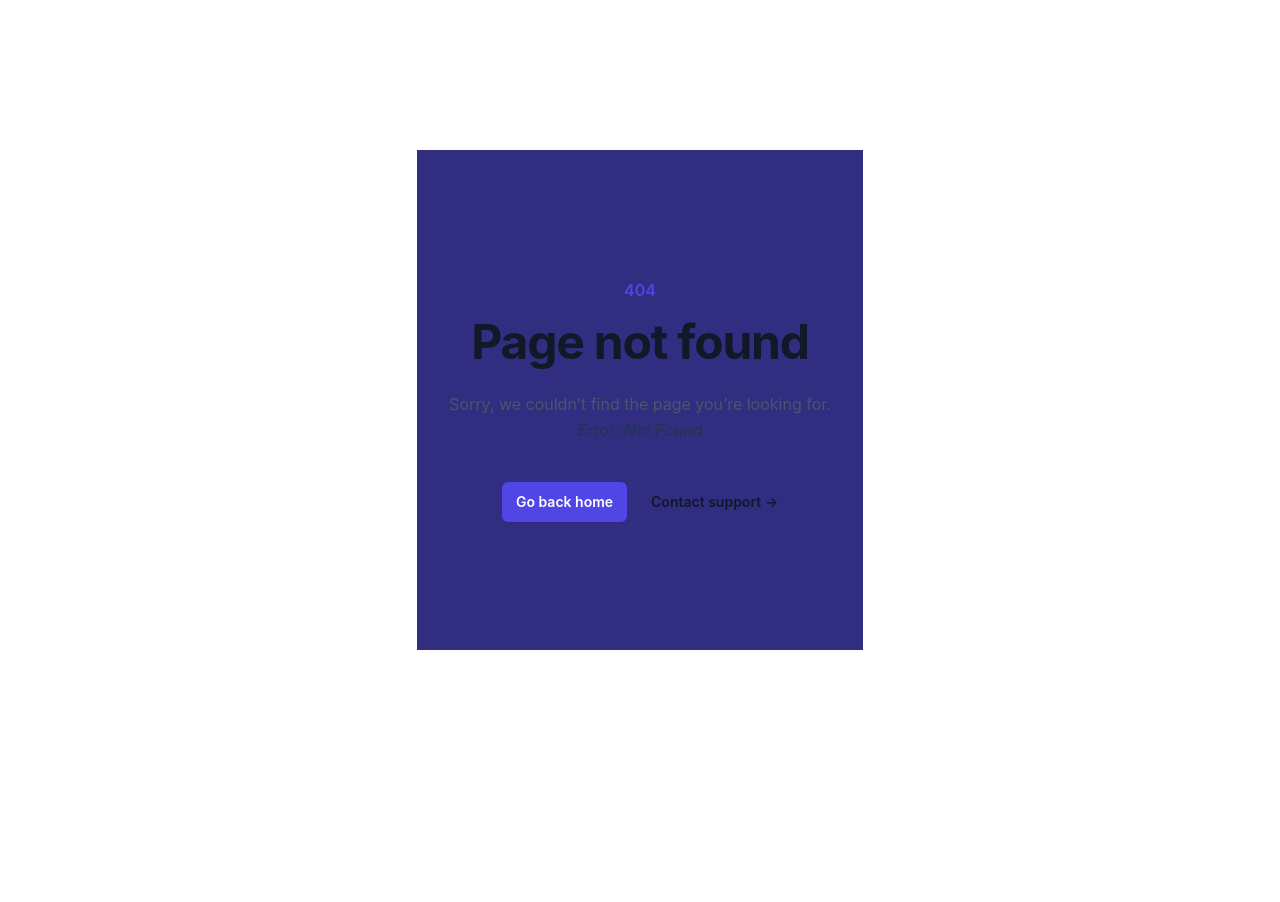
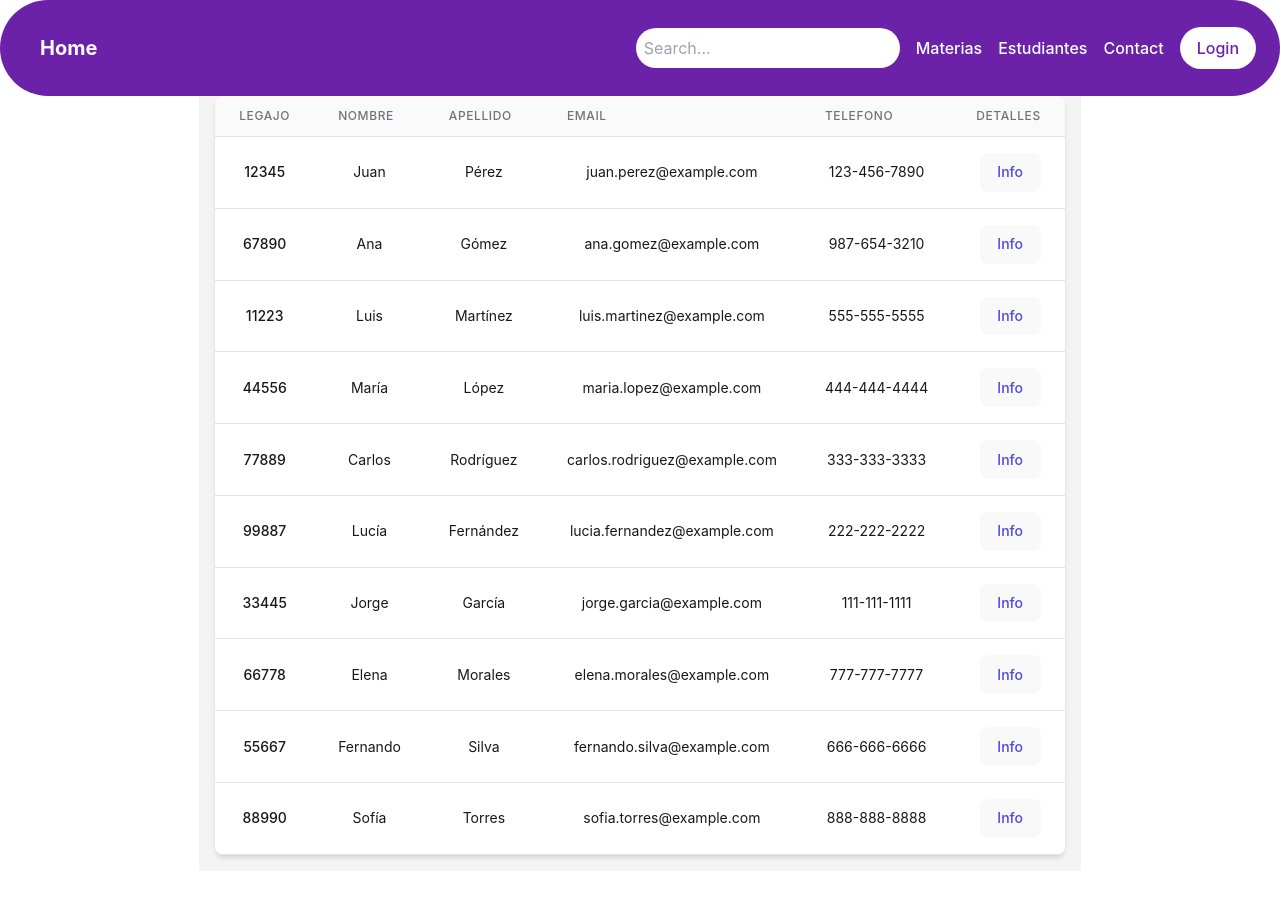
Before and after one commit to gerogabas/ProyectoKiosko, a React (Vite) app: page /estudiantes in a window 1280 px wide. Before the commit this address had no page. Before the commit the page ends 800 px from the top, so only its background shows below. Built offline with nearby package versions, Linux system fonts and the light colour scheme.

Commit message:
cambios varios + Estudiantes

```diff
--- a/src/Front/Alumnos.jsx
+++ /dev/null
@@ -1 +0,0 @@
-//deberia ser igual a materias.jsx?
--- /dev/null
+++ b/src/Front/Estudiantes.jsx
@@ -0,0 +1,223 @@
+import React from 'react';
+
+// Estilos
+const sharedTableCellClasses = 'px-6 py-4 whitespace-nowrap text-sm text-zinc-900 dark:text-zinc-100';
+const sharedTableHeaderClasses = 'px-6 py-3 text-left text-xs font-medium text-zinc-500 dark:text-zinc-400 uppercase tracking-wider';
+
+// Componente para el encabezado de la tabla
+const TableHeader = () => {
+  return (
+    <thead className="bg-zinc-50 dark:bg-zinc-800">
+      <tr>
+        {["Legajo", "Nombre", "Apellido", "Email", "Telefono", "Detalles"].map(header => (
+          <th key={header} scope="col" className={sharedTableHeaderClasses}>
+            {header}
+          </th>
+        ))}
+      </tr>
+    </thead>
+  );
+};
+
+// Componente para una fila de la tabla
+const StudentRow = ({ alumnos, onInfoClick }) => {
+  return (
+    <tr>
+      <td className={`${sharedTableCellClasses} font-medium`}>{alumnos.legajo}</td>
+      <td className={sharedTableCellClasses}>{alumnos.nombre}</td>
+      <td className={sharedTableCellClasses}>{alumnos.apellido}</td>
+      <td className={sharedTableCellClasses}>{alumnos.email}</td>
+      <td className={sharedTableCellClasses}>{alumnos.telefono}</td>
+      <td className={`${sharedTableCellClasses} text-right`}>
+        <button
+          className="text-indigo-600 dark:text-indigo-400 hover:text-indigo-900 dark:hover:text-indigo-600"
+          onClick={() => onInfoClick(alumnos.legajo)}
+        >
+          Info
+        </button>
+      </td>
+    </tr>
+  );
+};
+
+// Componente principal
+const Estudiantes = () => {
+
+  const showStudentInfo = legajo => {
+    alert(`Clickeaste al: ${legajo}`);
+  };
+
+  return (
+    <div className="min-h-screen bg-zinc-100 dark:bg-zinc-900 p-4">
+      <div className="container mx-auto">
+        <h1 className="text-2xl font-bold mb-4 text-zinc-900 dark:text-zinc-100">Students List</h1>
+        <div className="shadow-md overflow-hidden border-b border-zinc-200 dark:border-zinc-700 sm:rounded-lg">
+          <table className="min-w-full divide-y divide-zinc-200 dark:divide-zinc-700">
+            <TableHeader />
+            <tbody className="bg-white dark:bg-zinc-800 divide-y divide-zinc-200 dark:divide-zinc-700">
+              {alumnos.map(alumnos => (
+                <StudentRow key={alumnos.legajo} alumnos={alumnos} onInfoClick={showStudentInfo} />
+              ))}
+            </tbody>
+          </table>
+        </div>
+      </div>
+    </div>
+  );
+};
+
+export default Estudiantes;
+
+//data para testeo
+const alumnos = [
+    {
+      nombre: "Juan",
+      apellido: "Pérez",
+      legajo: "12345",
+      edad: 20,
+      carrera: "Matemáticas",
+      email: "juan.perez@example.com",
+      telefono: "123-456-7890",
+      direccion: "Calle Falsa 123, Ciudad, País",
+      materias: [
+        { nombre: "Álgebra", nota: "A" },
+        { nombre: "Cálculo", nota: "B" },
+        { nombre: "Estadística", nota: "A" },
+      ],
+    },
+    {
+      nombre: "Ana",
+      apellido: "Gómez",
+      legajo: "67890",
+      edad: 22,
+      carrera: "Historia",
+      email: "ana.gomez@example.com",
+      telefono: "987-654-3210",
+      direccion: "Avenida Siempre Viva 456, Ciudad, País",
+      materias: [
+        { nombre: "Historia Antigua", nota: "B" },
+        { nombre: "Historia Moderna", nota: "A" },
+        { nombre: "Arqueología", nota: "B" },
+      ],
+    },
+    {
+      nombre: "Luis",
+      apellido: "Martínez",
+      legajo: "11223",
+      edad: 21,
+      carrera: "Biología",
+      email: "luis.martinez@example.com",
+      telefono: "555-555-5555",
+      direccion: "Boulevard de los Sueños 789, Ciudad, País",
+      materias: [
+        { nombre: "Biología Molecular", nota: "A" },
+        { nombre: "Genética", nota: "A" },
+        { nombre: "Ecología", nota: "B" },
+      ],
+    },
+    {
+      nombre: "María",
+      apellido: "López",
+      legajo: "44556",
+      edad: 23,
+      carrera: "Ingeniería",
+      email: "maria.lopez@example.com",
+      telefono: "444-444-4444",
+      direccion: "Calle de las Flores 321, Ciudad, País",
+      materias: [
+        { nombre: "Física", nota: "A" },
+        { nombre: "Química", nota: "A" },
+        { nombre: "Cálculo", nota: "A" },
+      ],
+    },
+    {
+      nombre: "Carlos",
+      apellido: "Rodríguez",
+      legajo: "77889",
+      edad: 24,
+      carrera: "Derecho",
+      email: "carlos.rodriguez@example.com",
+      telefono: "333-333-3333",
+      direccion: "Avenida Libertador 567, Ciudad, País",
+      materias: [
+        { nombre: "Derecho Constitucional", nota: "A" },
+        { nombre: "Derecho Penal", nota: "B" },
+        { nombre: "Derecho Civil", nota: "A" },
+      ],
+    },
+    {
+      nombre: "Lucía",
+      apellido: "Fernández",
+      legajo: "99887",
+      edad: 19,
+      carrera: "Medicina",
+      email: "lucia.fernandez@example.com",
+      telefono: "222-222-2222",
+      direccion: "Calle San Martín 678, Ciudad, País",
+      materias: [
+        { nombre: "Anatomía", nota: "A" },
+        { nombre: "Fisiología", nota: "B" },
+        { nombre: "Bioquímica", nota: "A" },
+      ],
+    },
+    {
+      nombre: "Jorge",
+      apellido: "García",
+      legajo: "33445",
+      edad: 25,
+      carrera: "Arquitectura",
+      email: "jorge.garcia@example.com",
+      telefono: "111-111-1111",
+      direccion: "Boulevard de los Artistas 123, Ciudad, País",
+      materias: [
+        { nombre: "Diseño Arquitectónico", nota: "A" },
+        { nombre: "Historia de la Arquitectura", nota: "A" },
+        { nombre: "Estructuras", nota: "B" },
+      ],
+    },
+    {
+      nombre: "Elena",
+      apellido: "Morales",
+      legajo: "66778",
+      edad: 21,
+      carrera: "Psicología",
+      email: "elena.morales@example.com",
+      telefono: "777-777-7777",
+      direccion: "Calle de la Paz 234, Ciudad, País",
+      materias: [
+        { nombre: "Psicología General", nota: "A" },
+        { nombre: "Desarrollo Humano", nota: "A" },
+        { nombre: "Psicología Clínica", nota: "B" },
+      ],
+    },
+    {
+      nombre: "Fernando",
+      apellido: "Silva",
+      legajo: "55667",
+      edad: 22,
+      carrera: "Economía",
+      email: "fernando.silva@example.com",
+      telefono: "666-666-6666",
+      direccion: "Avenida del Comercio 456, Ciudad, País",
+      materias: [
+        { nombre: "Microeconomía", nota: "A" },
+        { nombre: "Macroeconomía", nota: "B" },
+        { nombre: "Econometría", nota: "A" },
+      ],
+    },
+    {
+      nombre: "Sofía",
+      apellido: "Torres",
+      legajo: "88990",
+      edad: 20,
+      carrera: "Filosofía",
+      email: "sofia.torres@example.com",
+      telefono: "888-888-8888",
+      direccion: "Calle de la Sabiduría 789, Ciudad, País",
+      materias: [
+        { nombre: "Ética", nota: "A" },
+        { nombre: "Metafísica", nota: "A" },
+        { nombre: "Lógica", nota: "B" },
+      ],
+    },
+  ];
--- a/src/Front/NavBar.jsx
+++ b/src/Front/NavBar.jsx
@@ -12,7 +12,7 @@ const Navbar = () => {
             <div className="flex items-center gap-4">
                 <input type="text" placeholder="Search..." className="rounded-full p-2" />
                 <Link to="/materias" className={txtBlanco}>Materias</Link>
-                <Link to="#" className={txtBlanco}>About</Link>
+                <Link to="/estudiantes" className={txtBlanco}>Estudiantes</Link>
                 <Link to="#" className={txtBlanco}>Contact</Link>
                 <Link to="/login" children>
                     <button className="bg-white text-purple-800 py-2 px-4 rounded-full hover:bg-purple-700 hover:text-white">Login</button>
--- a/src/assets/index.css
+++ b/src/assets/index.css
@@ -85,7 +85,7 @@ button:focus-visible {
   transition: filter 300ms;
 }
 .logo:hover {
-  filter: drop-shadow(0 0 2em #ff1b1baa);
+  filter: drop-shadow(0 0 0.5em #fff1f1a4);
 }
 .logo.react:hover {
   filter: drop-shadow(0 0 0.8em #61dafbaa);
--- a/src/main.jsx
+++ b/src/main.jsx
@@ -8,6 +8,12 @@ import SignUpForm from './Front/SignUpForm'
 import LoginForm from './Front/LoginForm'
 import Navbar from './Front/NavBar';
 import Materias from './Front/Materias';
+import Estudiantes from './Front/Estudiantes.jsx'
+
+const sampleStudents = [
+  { id: 1, name: 'John', surname: 'Doe', email: 'john.doe@example.com', phone: '123-456-7890' },
+  // Add more student data here if needed
+];
 
 const router = createBrowserRouter([
   {
@@ -31,6 +37,10 @@ const router = createBrowserRouter([
         path: "/materias",
         element: <Materias />,
       },
+      {
+        path: "/estudiantes",
+        element: <Estudiantes />,
+      },
     ]
   },
 ]);
```
Also changed, not shown: 1 other file (tests, documents, lock files or other folders).
